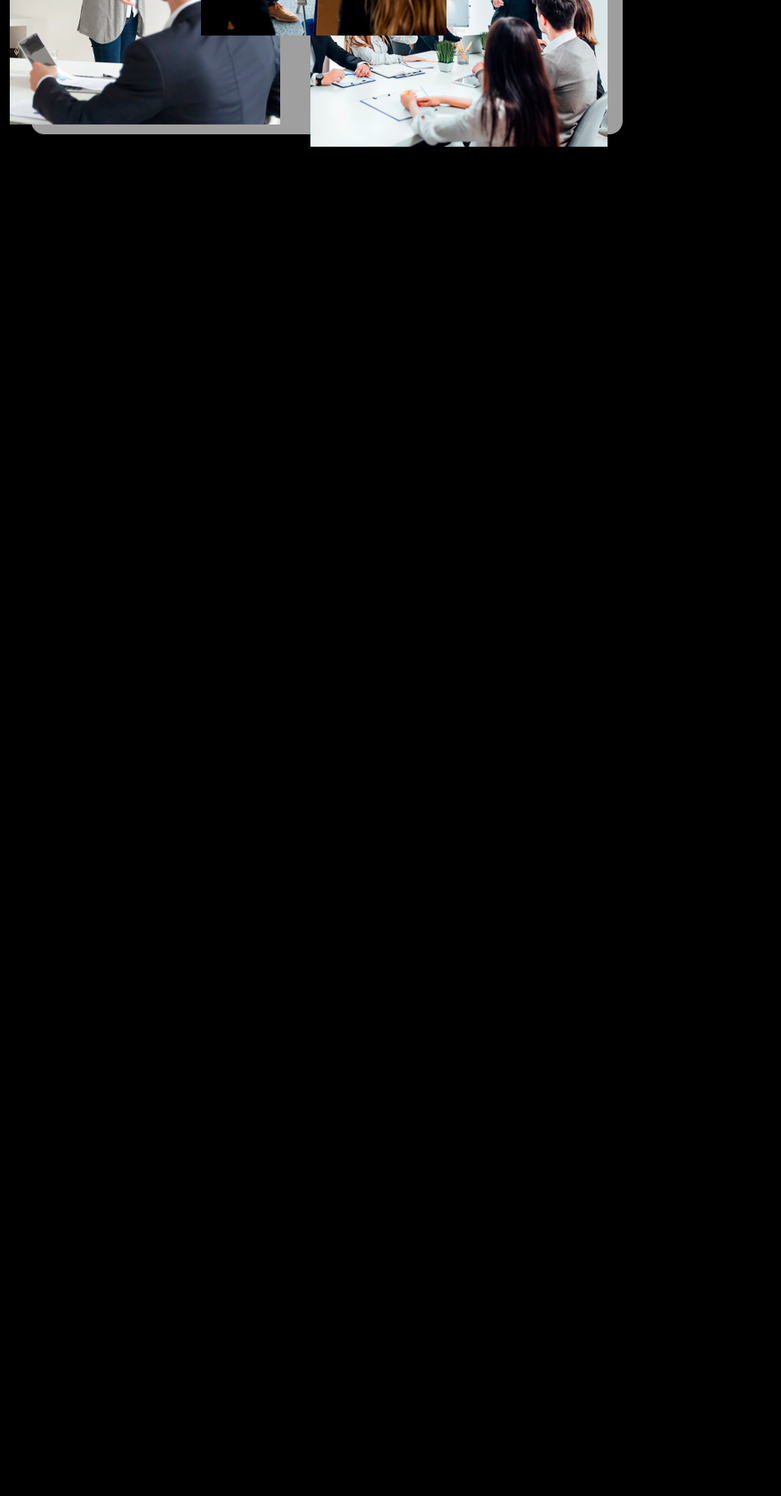
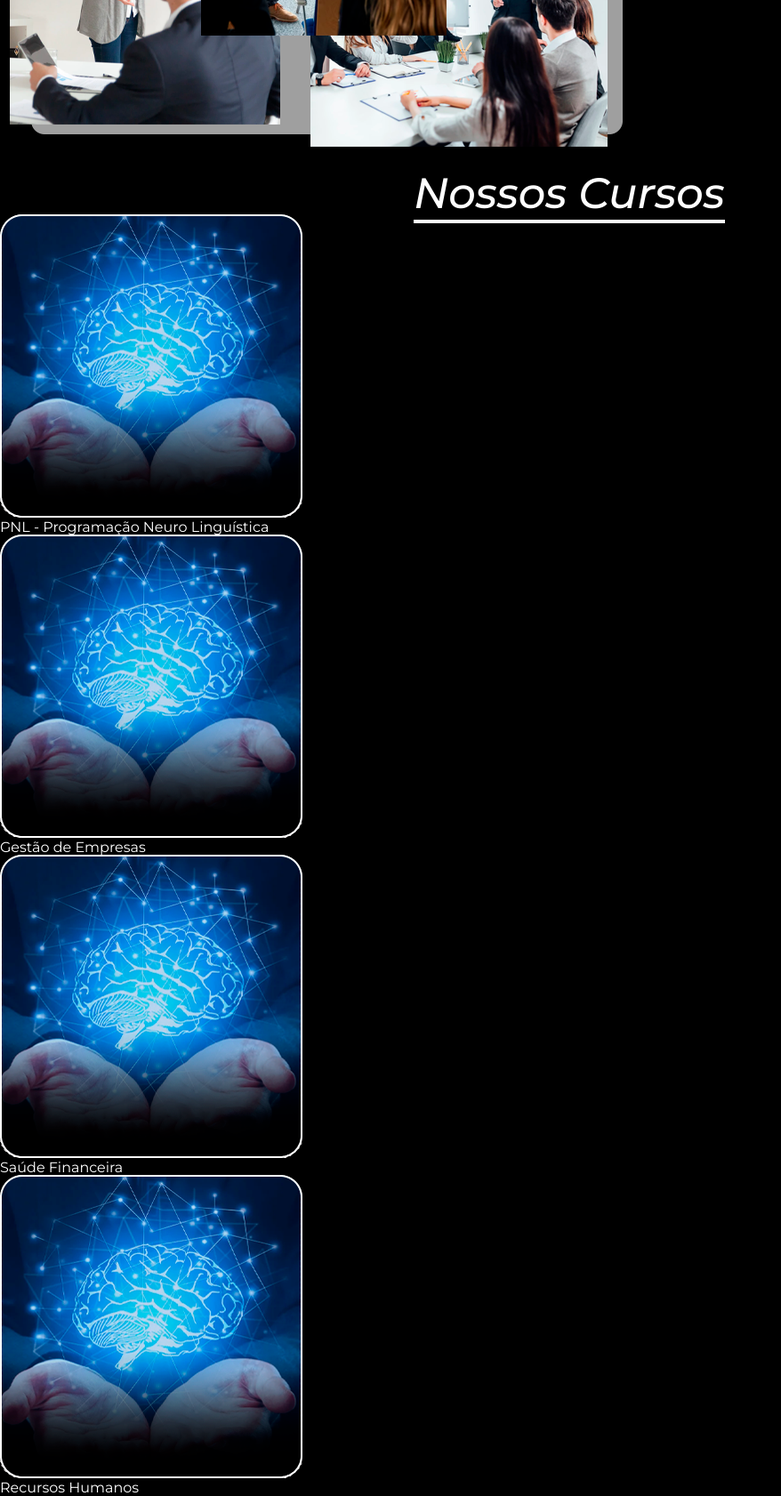
Before and after one commit to miguelvital10/projeto-site-Allin, a PHP site: template views/home.php in a window 1280 px wide. Shown: the part 2353-4035 px from the top of the page at 89% size, without its empty margins (0-878 px from the left). Before the commit the page ends 2518 px from the top, so only its background shows below. Run offline with PHP 8.4, Linux system fonts and the light colour scheme; the template is opened without the code that fills it, so the values that code supplies are empty; some libraries are stand-ins or nearby versions.

Commit message:
estrutura html content meus cursos

```diff
--- a/views/home.php
+++ b/views/home.php
@@ -76,4 +76,35 @@
             </div>
         </div>
     </section>
+    <section class="cursos">
+        <div class="container">
+            <div class="conteudo">
+                <h2 class="titulo_principal">Nossos Cursos</h2>
+            </div>
+            <div class="itens">
+                <div class="item">
+                    <div class="img">
+                        <img src="../recursos/imagens/curso-pnl.png">
+                    </div>
+                    <h3 class="titulo">PNL - Programação Neuro Linguística</h3>
+                </div>
+                <div class="item">
+                    <div class="img">
+                        <img src="../recursos/imagens/curso-pnl.png">
+                    </div>
+                    <h3 class="titulo">Gestão de Empresas</h3>
+                </div><div class="item">
+                    <div class="img">
+                        <img src="../recursos/imagens/curso-pnl.png">
+                    </div>
+                    <h3 class="titulo">Saúde Financeira</h3>
+                </div><div class="item">
+                    <div class="img">
+                        <img src="../recursos/imagens/curso-pnl.png">
+                    </div>
+                    <h3 class="titulo">Recursos Humanos</h3>
+                </div>
+            </div>
+        </div>
+    </section>
 </main>
```
